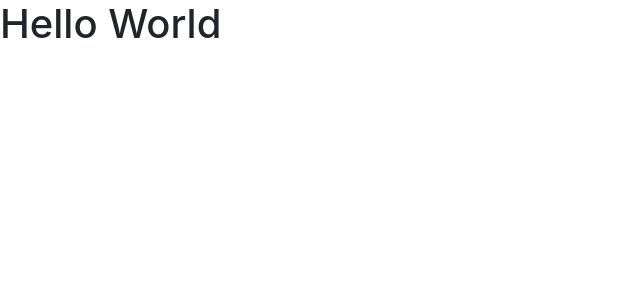
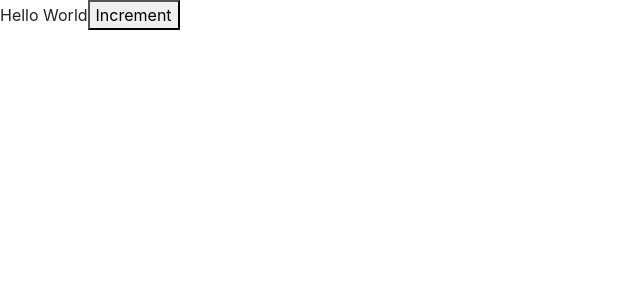
Before and after one commit to mihiranchathuranga/counter-app, a React (Create React App) app: page / in a window 1280 px wide. Shown: the top 300 px of the page, without its empty margins (0-640 px from the left). Built offline with nearby package versions, Linux system fonts and the light colour scheme.

Commit message:
did changes in Button component

```diff
--- a/src/components/counter.jsx
+++ b/src/components/counter.jsx
@@ -3,10 +3,21 @@ import React, { Component } from 'react';
 //give Counter as component name
 class  Counter extends Component {
 
+    //define the state which contains with required data for component
+    state = {
+        count: 0,
+       };
+
+
     render() {
-        return (<h1>Hello World</h1>  );
-    }
-}
+        return (
+            <div>
+             <span>Hello World</span>
+             <button>Increment</button>
+            </div>
+        )
+                }
+        }
 
 //exporting the Counter
 export default Counter ;
```
